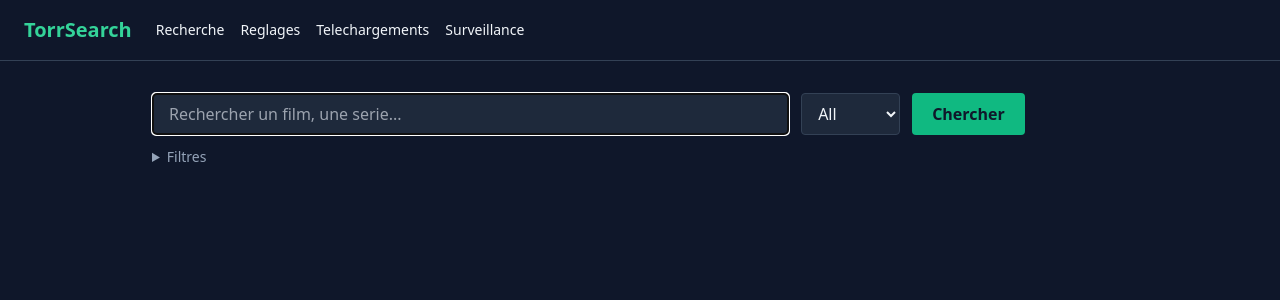
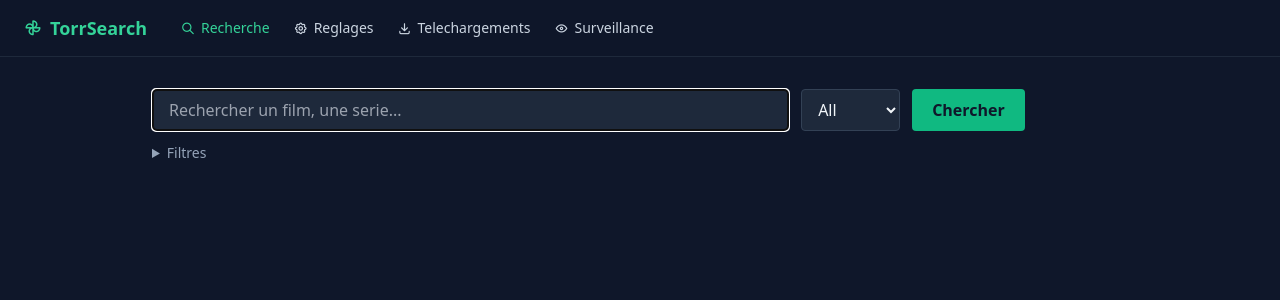
Before and after one commit to Larhatis/TorrSearch, a FastAPI app: page / in a window 1280 px wide. Shown: the top 300 px of the page. Run offline with FastAPI, Linux system fonts and the light colour scheme; some libraries are stand-ins or nearby versions.

Commit message:
feat: redesign shared shell with icon nav and active state
Co-Authored-By: Claude Opus 4.8 <noreply@anthropic.com>

```diff
--- a/torsearch/web/templates/base.html
+++ b/torsearch/web/templates/base.html
@@ -6,19 +6,21 @@
   <title>TorrSearch</title>
   <script src="https://cdn.tailwindcss.com"></script>
   <script src="https://unpkg.com/htmx.org@1.9.12"></script>
+  <link rel="stylesheet" href="https://cdn.jsdelivr.net/npm/@tabler/icons-webfont@3/dist/tabler-icons.min.css">
 </head>
 <body class="bg-slate-900 text-slate-100 min-h-screen">
-  <header class="border-b border-slate-700 px-6 py-4 flex items-center gap-6">
-    <a href="/" class="text-xl font-bold text-emerald-400">TorrSearch</a>
-    <nav class="flex gap-4 text-sm">
-      <a href="/" class="hover:text-emerald-400">Recherche</a>
-      <a href="/settings" class="hover:text-emerald-400">Reglages</a>
-      <a href="/downloads" class="hover:text-emerald-400">Telechargements</a>
-      <a href="/surveillance" class="hover:text-emerald-400">Surveillance</a>
+  {% set path = request.url.path %}
+  <header class="sticky top-0 z-10 flex items-center gap-6 border-b border-slate-800 bg-slate-900/95 px-6 py-3 backdrop-blur">
+    <a href="/" class="flex items-center gap-2 text-lg font-bold text-emerald-400"><i class="ti ti-windmill"></i>TorrSearch</a>
+    <nav class="flex gap-1 text-sm">
+      <a href="/" class="flex items-center gap-1.5 rounded px-2.5 py-1.5 {% if path == '/' %}text-emerald-400{% else %}text-slate-300 hover:text-emerald-400{% endif %}"{% if path == '/' %} aria-current="page"{% endif %}><i class="ti ti-search"></i>Recherche</a>
+      <a href="/settings" class="flex items-center gap-1.5 rounded px-2.5 py-1.5 {% if path.startswith('/settings') %}text-emerald-400{% else %}text-slate-300 hover:text-emerald-400{% endif %}"{% if path.startswith('/settings') %} aria-current="page"{% endif %}><i class="ti ti-settings"></i>Reglages</a>
+      <a href="/downloads" class="flex items-center gap-1.5 rounded px-2.5 py-1.5 {% if path.startswith('/downloads') %}text-emerald-400{% else %}text-slate-300 hover:text-emerald-400{% endif %}"{% if path.startswith('/downloads') %} aria-current="page"{% endif %}><i class="ti ti-download"></i>Telechargements</a>
+      <a href="/surveillance" class="flex items-center gap-1.5 rounded px-2.5 py-1.5 {% if path.startswith('/surveillance') %}text-emerald-400{% else %}text-slate-300 hover:text-emerald-400{% endif %}"{% if path.startswith('/surveillance') %} aria-current="page"{% endif %}><i class="ti ti-eye"></i>Surveillance</a>
     </nav>
     {% if auth_enabled %}
     <form method="post" action="/logout" class="ml-auto">
-      <button type="submit" class="text-sm text-slate-400 hover:text-emerald-400">Deconnexion</button>
+      <button type="submit" class="flex items-center gap-1.5 text-sm text-slate-400 hover:text-emerald-400"><i class="ti ti-logout"></i>Deconnexion</button>
     </form>
     {% endif %}
   </header>
```
Also changed, not shown: tests/test_web.py (+19 -0 lines).
